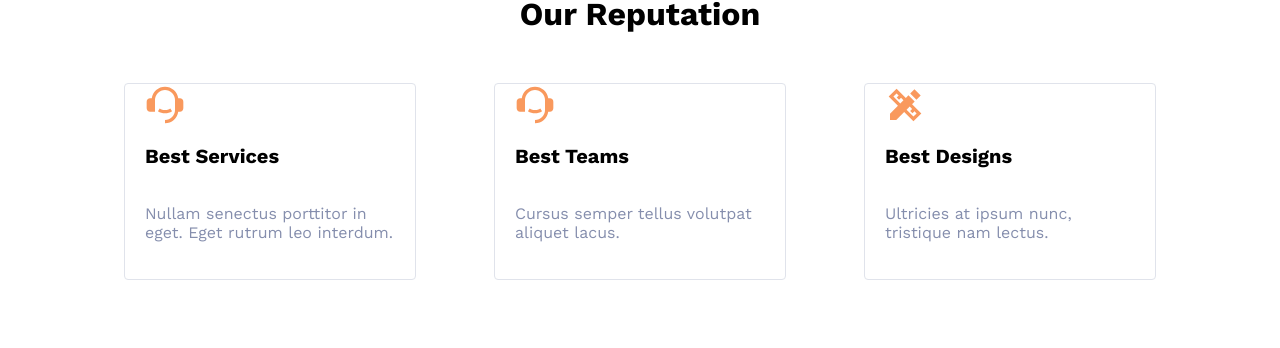
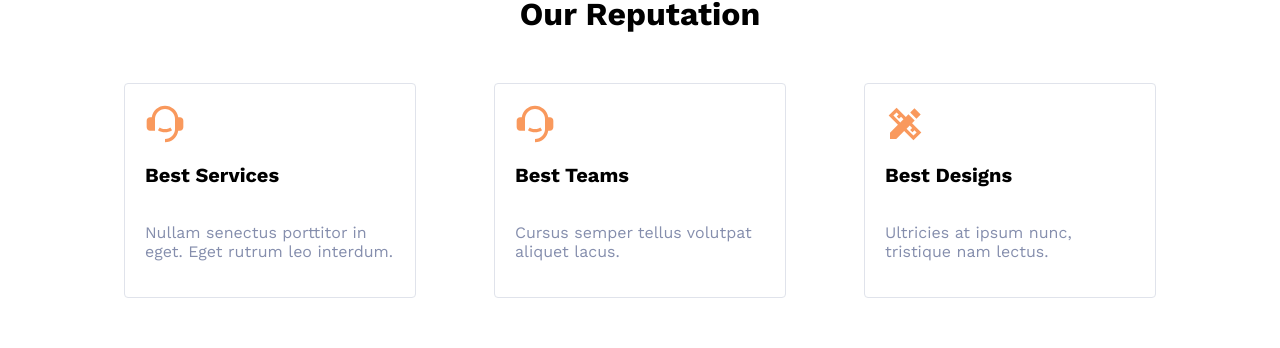
Before and after one commit to ClockWera/newRepos, a React (Vite) app: page / in a window 1280 px wide. Shown: the part 772-1120 px from the top of the page. Built offline with nearby package versions, Linux system fonts and the light colour scheme.

Commit message:
Delete height and changed padding in Reasons.css

```diff
--- a/src/Reasons.css
+++ b/src/Reasons.css
@@ -47,12 +47,11 @@
 
     align-items: flex-start;
 
-    padding: 20px 20px 40px;
+    padding: 20px 20px;
 
     list-style: none;
 
     width: 292px;
-    height: 197px;
 
     border: 1.4px solid #E0E3EB;
     border-radius: 4px;
```
